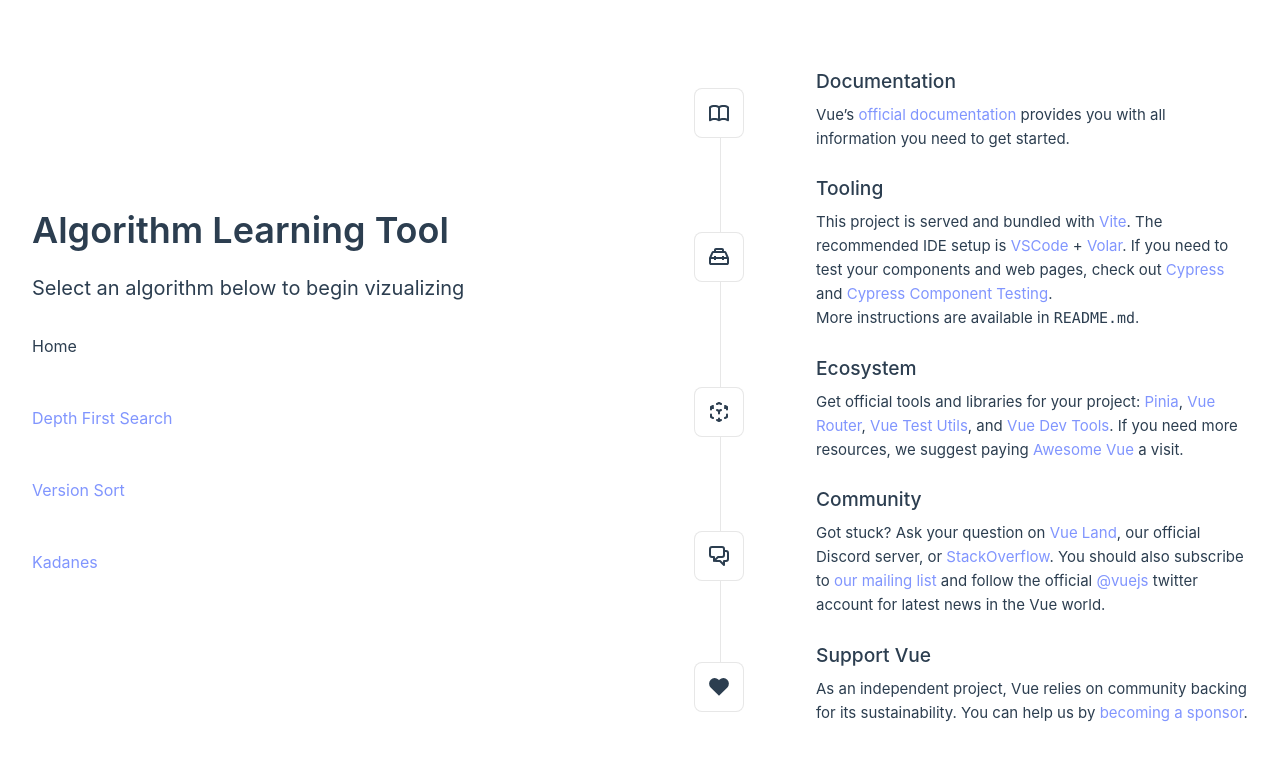
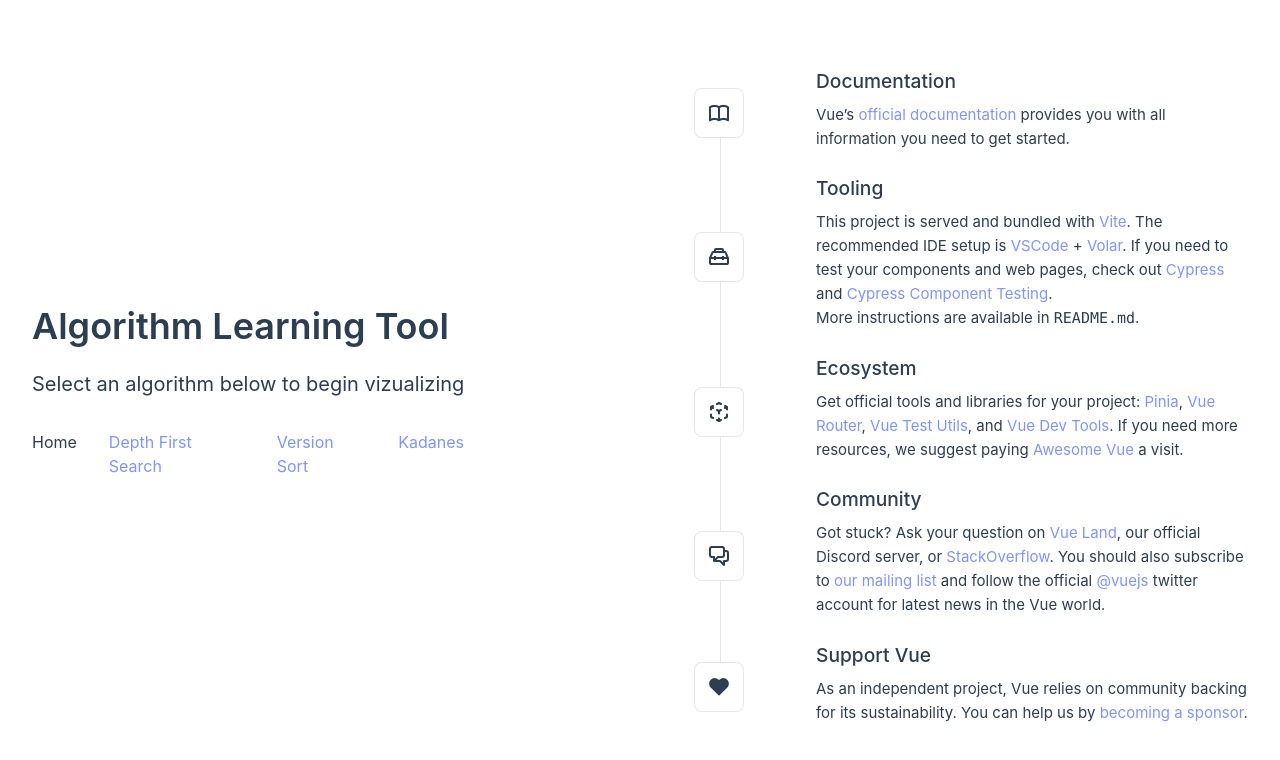
Before and after one commit to angeleefshaw/algorithm-visual-learning-tool, a Vue app: page / in a window 1280 px wide. Shown: the top 760 px of the page. Built offline with nearby package versions, Linux system fonts and the light colour scheme.

Commit message:
Styling!
Some minor styling and fav icon

```diff
--- a/index.html
+++ b/index.html
@@ -2,9 +2,9 @@
 <html lang="en">
   <head>
     <meta charset="UTF-8" />
-    <link rel="icon" href="/favicon.ico" />
+    <link rel="icon" href="/bar-chart.ico" />
     <meta name="viewport" content="width=device-width, initial-scale=1.0" />
-    <title>Vite App</title>
+    <title>Algorithm VLT</title>
   </head>
   <body>
     <div id="app"></div>
--- a/src/App.vue
+++ b/src/App.vue
@@ -30,13 +30,18 @@ const algorithm = ref('');
     <div class="">
       <Overview :msg="algorithm"/>
       <nav
-        class="w-full text-base center mt-[2rem] items-center grid-cols"
-        v-for="route in navItems" :key="route.title"
+        class="
+          flex-row flex
+          text-base center
+          mt-[2rem]
+          grid-cols"
       >
+      <div v-for="route in navItems" :key="route.title">
         <RouterLink
           @click="algorithm = route.headline"
           :to="route.path" >{{ route.title}}
         </RouterLink>
+      </div>
       </nav>
     </div>
   </header>
@@ -49,7 +54,6 @@ header {
   line-height: 1.5;
   max-height: 100vh;
 }
-
 
 nav a.router-link-exact-active {
   color: var(--color-text);
```
Also changed, not shown: 1 other file (tests, documents, lock files or other folders).
